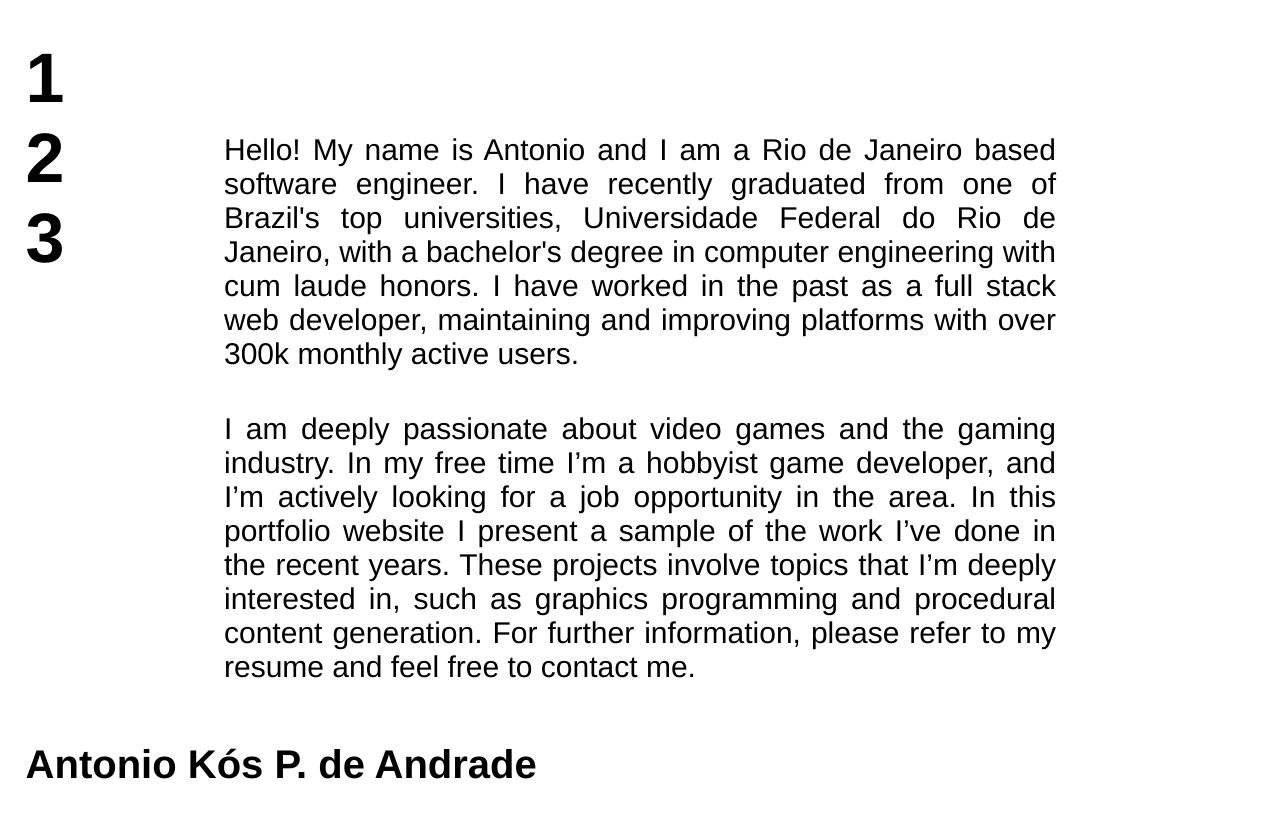
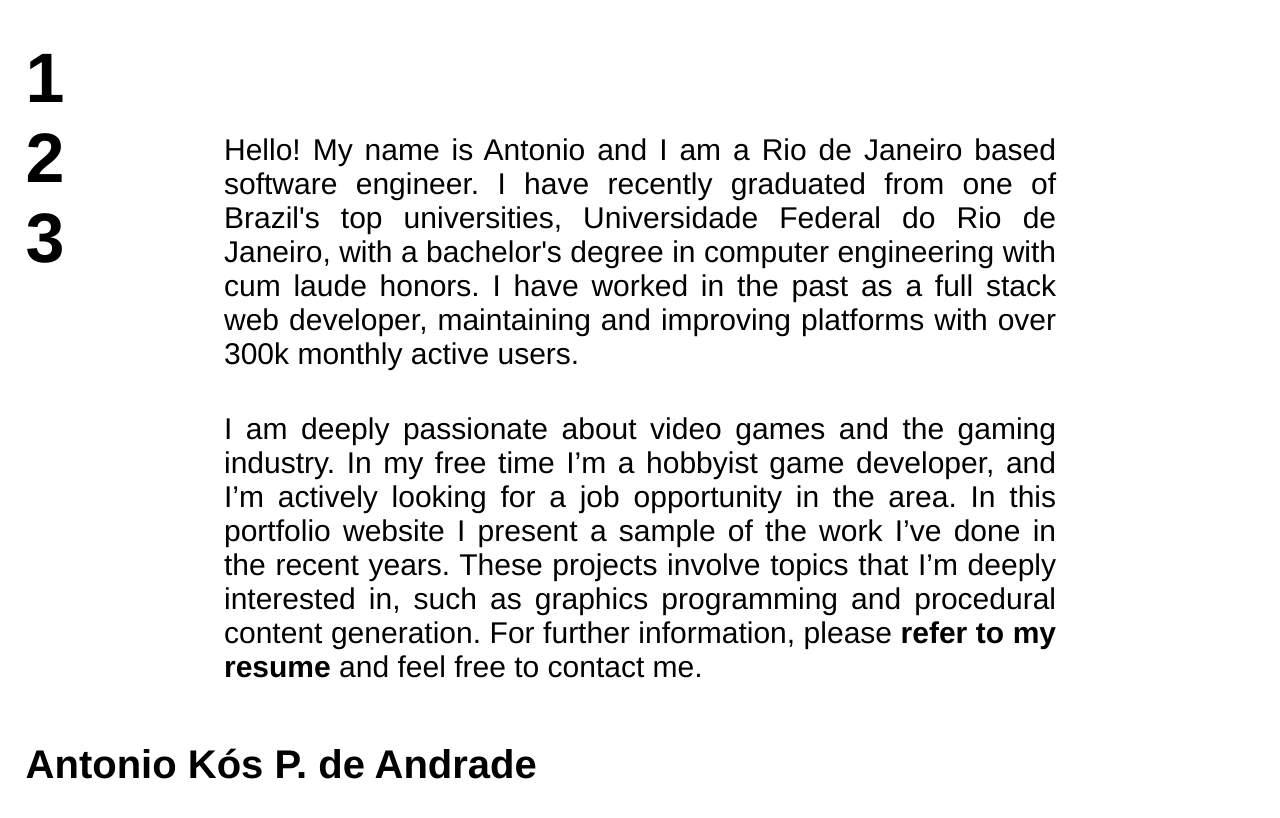
Before and after one commit to tonikpa/tonikpa.github.io, a plain HTML site: page index.html in a window 1280 px wide. Drawn offline with Linux system fonts and the light colour scheme.

Commit message:
adds resume

```diff
--- a/index.html
+++ b/index.html
@@ -24,7 +24,7 @@
             In my free time I’m a hobbyist game developer, and I’m actively looking for a job opportunity in the area.
             In this portfolio website I present a sample of the work I’ve done in the recent years.
             These projects involve topics that I’m deeply interested in, such as graphics programming and procedural content generation.
-            For further information, please refer to my resume and feel free to contact me.
+            For further information, please <a href="media/Antonio Andrade - Professional CV - ENG.pdf">refer to my resume</a> and feel free to contact me.
         </p>
     </div>
     <div class="title">
--- a/styles.css
+++ b/styles.css
@@ -122,6 +122,12 @@ video {
     cursor: pointer;
 }
 
+a {
+    color: black;
+    font-weight: bolder;
+    text-decoration: none;
+}
+
 @media screen and (max-device-width: 920px) {
     .content{
         grid-template-columns: 100%;
```
Also changed, not shown: 1 other file.
